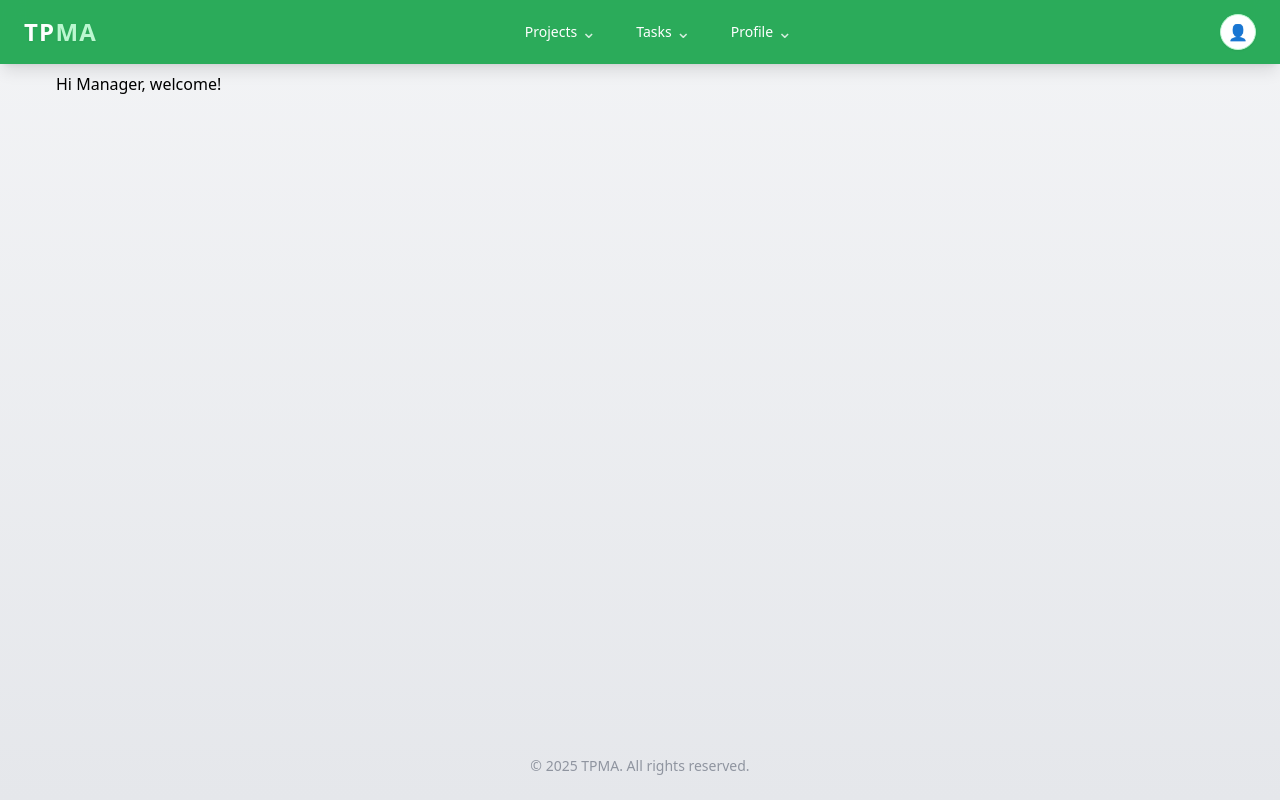
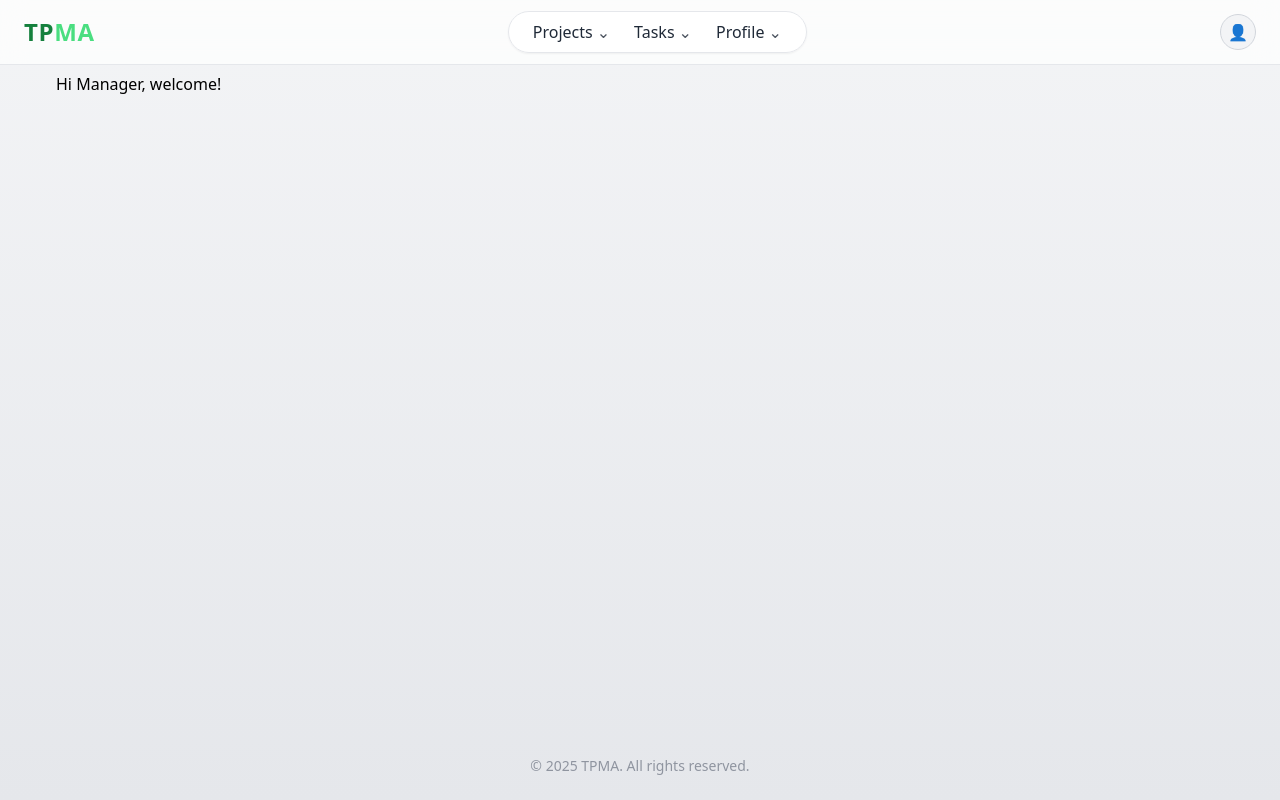
Before and after one commit to Muaz2004/tpma, a React (Create React App) app in the folder frontend/: page /manager-dashboard in a window 1280 px wide. Built offline with nearby package versions, Linux system fonts and the light colour scheme; no server answers.

Commit message:
new file

```diff
--- a/frontend/src/components/Topbar.js
+++ b/frontend/src/components/Topbar.js
@@ -3,48 +3,47 @@ import { Link } from "react-router-dom";
 
 const Topbar = () => {
   return (
-    <div className="w-full fixed top-0 left-0 z-50 bg-green-600/90 backdrop-blur-md shadow-lg">
+    <div className="w-full fixed top-0 left-0 z-50 bg-white/70 backdrop-blur-md border-b border-gray-200">
       <div className="max-w-7xl mx-auto px-6 h-16 flex items-center justify-between">
 
-        {/* Logo */}
-        <h1 className="text-2xl font-extrabold tracking-wider text-white drop-shadow-sm">
-          TP<span className="text-green-200">MA</span>
+        {/* Logo - TPMA */}
+        <h1 className="text-2xl font-extrabold tracking-wide text-green-700">
+          TP<span className="text-green-400">MA</span>
         </h1>
 
-        {/* Nav Center */}
-        <nav className="flex items-center space-x-10 text-white font-medium text-sm">
+        {/* Center “Frame” Navigation */}
+        <div className="px-6 py-2 bg-white/60 backdrop-blur-sm border border-gray-200 rounded-full shadow-sm flex items-center space-x-6">
 
-          {/* Single Nav Item */}
           <Link
             to="/projects"
-            className="flex items-center gap-1 hover:text-green-200 transition-all"
+            className="flex items-center gap-1 text-gray-800 hover:text-green-600 transition-all"
           >
             Projects
-            <span className="text-lg leading-none -mt-0.5 opacity-80">⌄</span>
+            <span className="text-base opacity-80">⌄</span>
           </Link>
 
           <Link
             to="/tasks"
-            className="flex items-center gap-1 hover:text-green-200 transition-all"
+            className="flex items-center gap-1 text-gray-800 hover:text-green-600 transition-all"
           >
             Tasks
-            <span className="text-lg leading-none -mt-0.5 opacity-80">⌄</span>
+            <span className="text-base opacity-80">⌄</span>
           </Link>
 
           <Link
             to="/profile"
-            className="flex items-center gap-1 hover:text-green-200 transition-all"
+            className="flex items-center gap-1 text-gray-800 hover:text-green-600 transition-all"
           >
             Profile
-            <span className="text-lg leading-none -mt-0.5 opacity-80">⌄</span>
+            <span className="text-base opacity-80">⌄</span>
           </Link>
 
-        </nav>
+        </div>
 
-        {/* Profile Icon */}
+        {/* Right Profile Avatar */}
         <Link
           to="/profile"
-          className="w-9 h-9 rounded-full bg-white border border-green-200 flex items-center justify-center text-green-700 shadow-sm hover:shadow-md hover:scale-105 transition"
+          className="w-9 h-9 rounded-full bg-gray-100 border border-gray-300 flex items-center justify-center text-gray-600 hover:scale-105 transition"
         >
           👤
         </Link>
```
Also changed, not shown: frontend/src/pages/logicpages/projects.js (added).
